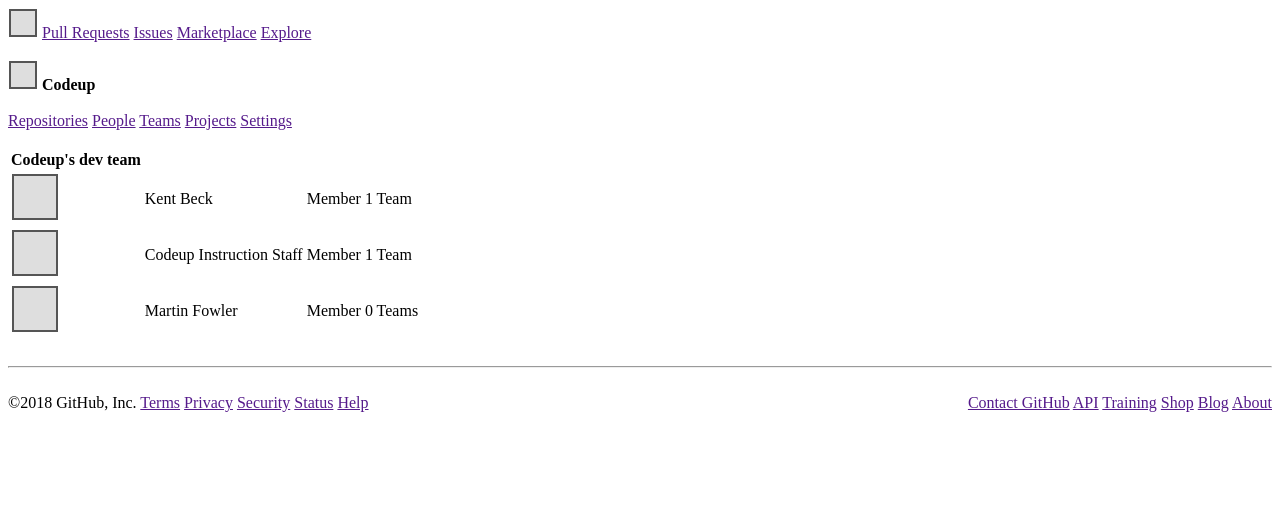
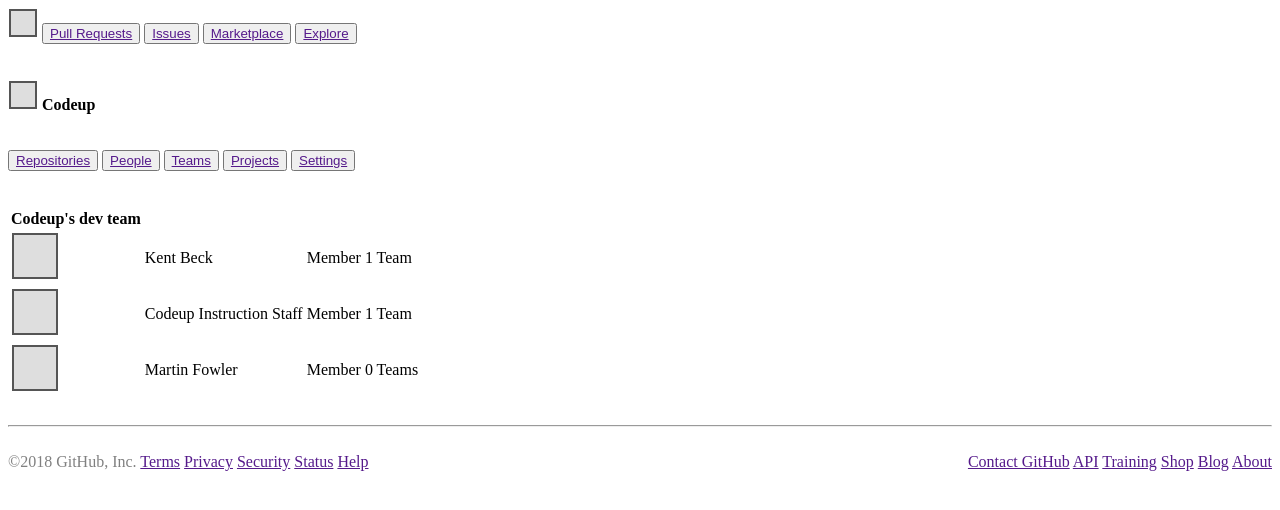
Before and after one commit to collierbluff/codeup-web-exercises, a plain HTML site: page github.html in a window 1280 px wide. Drawn offline with Linux system fonts and the light colour scheme.

Commit message:
added placeholder button to nav bars

```diff
--- a/github.html
+++ b/github.html
@@ -6,6 +6,9 @@
         float: right;
         }
 
+        .grey{
+            color:grey;
+        }
     </style>
     <meta charset="UTF-8">
     <title>Github Team Layout</title>
@@ -15,12 +18,13 @@
 <header>
     <nav>
     <a href=""><img src="img/placeholder.svg" alt="GitHub Home"></a>
-    <a href="">Pull Requests</a>
-    <a href="">Issues</a>
-    <a href="">Marketplace</a>
-    <a href="">Explore</a>
+        <button type="button"><a href="">Pull Requests</a></button>
+        <button type="button"><a href="">Issues</a></button>
+        <button type="button"><a href="">Marketplace</a></button>
+        <button type="button"><a href="">Explore</a></button>
     </nav>
 
+    <br>
     <br>
 
     <div>
@@ -29,15 +33,18 @@
     </div>
 
     <br>
+    <br>
 
     <nav>
-        <a href="">Repositories</a>
-        <a href="">People</a>
-        <a href="">Teams</a>
-        <a href="">Projects</a>
-        <a href="">Settings</a>
+        <button type="button"><a href="">Repositories</a></button>
+        <button type="button"><a href="">People</a></button>
+        <button type="button"><a href="">Teams</a></button>
+        <button type="button"><a href="">Projects</a></button>
+        <button type="button"><a href="">Settings</a></button>
     </nav>
 </header>
+
+<br>
 <br>
 
 <main>
@@ -75,7 +82,7 @@
 
 <footer>
     <nav>
-        <span>©2018 GitHub, Inc.</span>
+        <span class="grey">©2018 GitHub, Inc.</span>
         <a href="">Terms</a>
         <a href="">Privacy</a>
         <a href="">Security</a>
```
